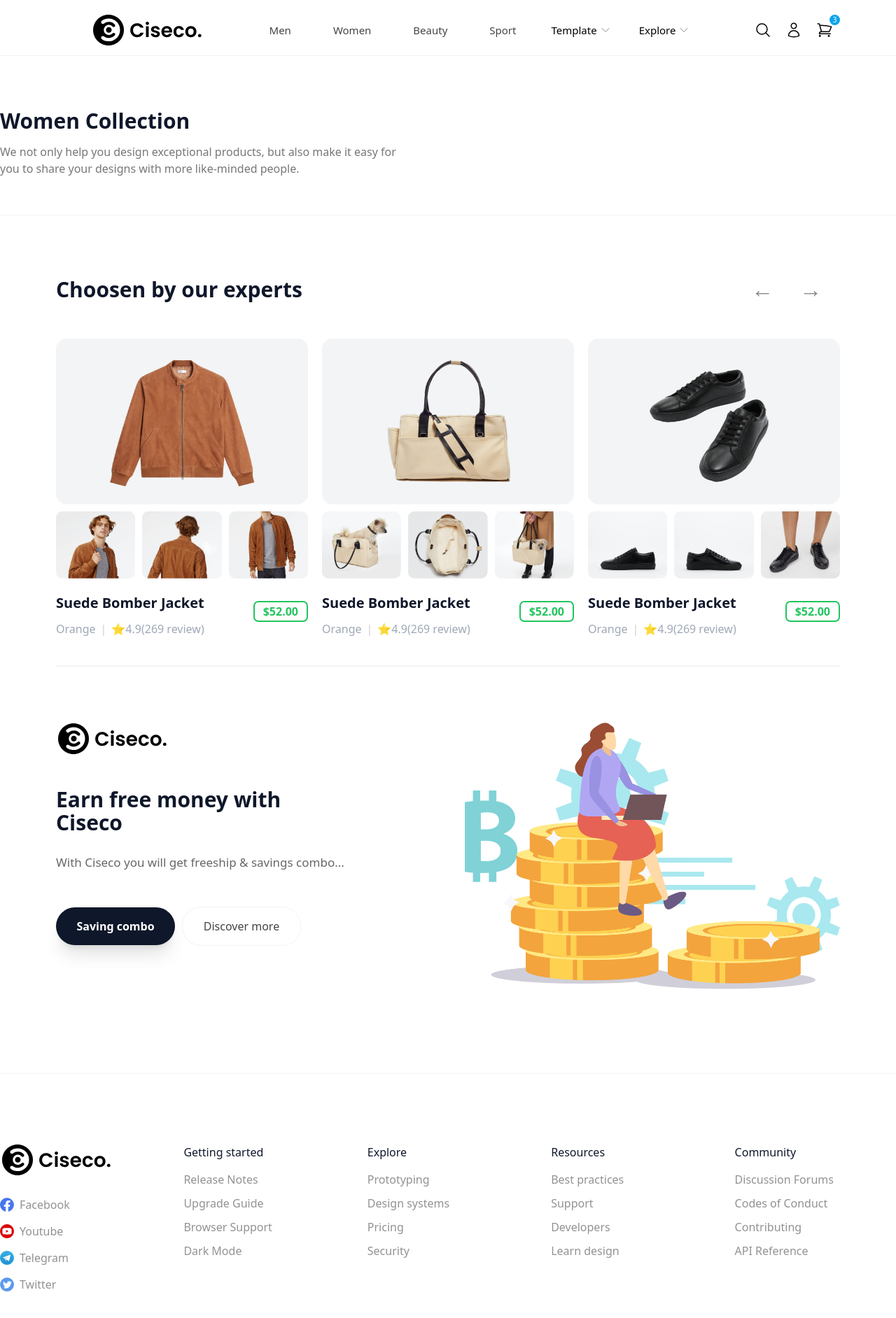
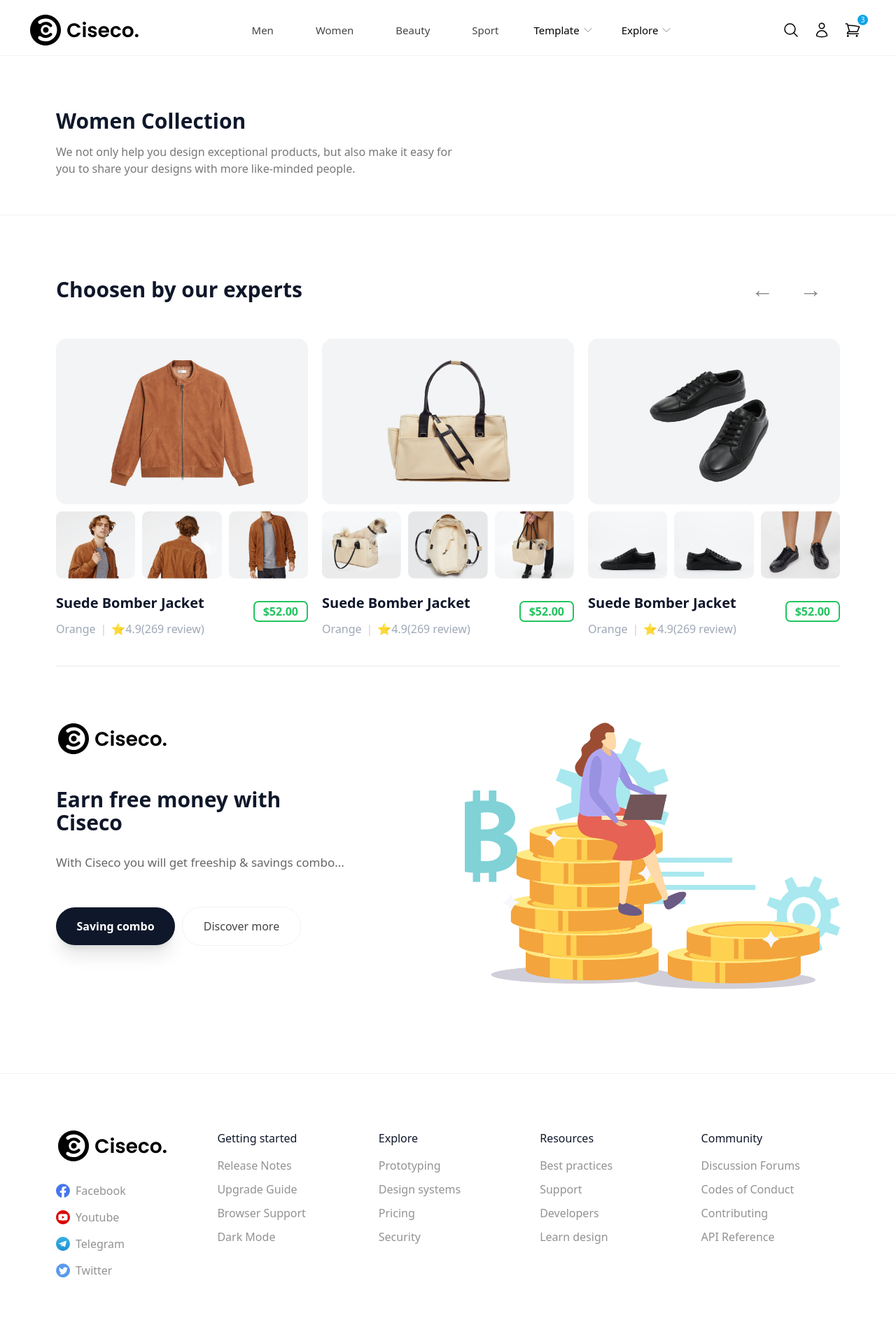
Before and after one commit to neda1998/shopping-website, a React (Create React App) app: page /women in a window 1280 px wide. Shown: the top 1884 px of the page at 70% size. Built offline with nearby package versions, Linux system fonts and the light colour scheme.

Commit message:
add styles for navbar, footer, comment components

```diff
--- a/src/Components/Comments/Comment.jsx
+++ b/src/Components/Comments/Comment.jsx
@@ -6,7 +6,7 @@ function Comment() {
   return (
     <div className={style.comment}>
       <div>
-        <p className="md:max-w-[600px] md:mt-0 mt-[65px]">
+        <p className="max-w-[400px] md:mt-0 mt-[65px]">
           Great quality products, affordable prices, fast and friendly delivery.
           I very recommend.
         </p>
--- a/src/Components/Footer/Footer.jsx
+++ b/src/Components/Footer/Footer.jsx
@@ -10,8 +10,8 @@ import AppContext from "../Context/AppContext";
 function Footer() {
   return (
     <AppContext.Consumer>
-      {({footerContent}) => (
-        <div className={`md:px-20 px-10 ${style.footer}`}>
+      {({ footerContent }) => (
+        <div className={`md:px-20 px-10 py-20 ${style.footer}`}>
           <div className="lg:hidden flex items-center sm:justify-start justify-between mb-10">
             <Logo />
             <div className="flex items-center sm:ml-10">
--- a/src/Components/Logo/Logo.jsx
+++ b/src/Components/Logo/Logo.jsx
@@ -2,11 +2,11 @@ import React from "react";
 import { Link } from "react-router-dom";
 import logo from "../../assets/svg/logo.svg";
 
-function Logo({customWidth, customMargin}) {
+function Logo({customWidth}) {
   return (
     <div>
       <Link to="/">
-        <img src={logo} alt="logo" style={{minWidth: customWidth, marginLeft: customMargin}}/>
+        <img src={logo} alt="logo" style={{minWidth: customWidth}}/>
       </Link>
     </div>
   );
--- a/src/Components/Navbar/Navbar.jsx
+++ b/src/Components/Navbar/Navbar.jsx
@@ -19,17 +19,17 @@ function Navbar() {
   return (
     <AppContext.Consumer>
       {({headerContent}) => (
-        <header className={`md:px-20 py-5 px-10 ${style.header}`}>
+        <header className={`md:px-17 py-5 px-10 ${style.header}`}>
         <div className={style.headItem}>
           <nav className={style.navbar}>
             {/* menu mobile */}
-            <div onClick={handleNav} className={`md:hidden ${style.toggleMenuMobile}`}>
+            <div onClick={handleNav} className={`lg:hidden ${style.toggleMenuMobile}`}>
               {nav ? <AiOutlineClose size={22} /> : <HiOutlineMenuAlt4 size={22} />}
             </div>
             {/* menu mobile */}
-            <Logo customWidth="162px" customMargin="50px"/>
+            <Logo customWidth="142px"/>
             <div>
-              <ul className={`${style.navItem} ${style.menuHeader} md:flex`}>
+              <ul className={`${style.navItem} ${style.menuHeader} hidden lg:flex`}>
                 <li>
                   <Link className={style.link} to="/men">
                     Men
--- a/src/Components/Navbar/UserBox.jsx
+++ b/src/Components/Navbar/UserBox.jsx
@@ -1,7 +1,7 @@
 import { React } from 'react';
 import style from "../../styles/Navbar.module.css";
 import user from "../../assets/images/user.png";
-// import DarkTheme from '../Theme/DarkTheme';
+import Theme from '../Theme/Theme';
 
 function UserBox() {
     return (
@@ -88,8 +88,8 @@ function UserBox() {
                             />
                         </svg>
                     </button>
-                    <span>Dark Theme</span>
-                    {/* <DarkTheme /> */}
+                    <span className='mr-5'>Dark Theme</span>
+                    <Theme />
                 </div>
                 <div className={style.itemUser}>
                     <button>
--- a/src/index.css
+++ b/src/index.css
@@ -121,7 +121,9 @@ body.dark span, body.dark p {
   font-weight: 600;
 }
 
-body.light {}
+body.dark .userBox {
+  background-color: var(--bg-black-100);
+}
 
 .image-container {
   background-repeat: no-repeat;
--- a/src/pages/Men.jsx
+++ b/src/pages/Men.jsx
@@ -7,7 +7,7 @@ import FilterProducts from '../Components/FilterProducts/FilterProducts';
 function Men() {
   return (
     <div>
-      <div className={style.MenPage}>
+      <div className={`md:px-20 px-10 ${style.MenPage}`}>
         <h1>Men Collection</h1>
         <p>We not only help you design exceptional products, but also make it easy for you to share your designs with more like-minded people.</p>
       </div>
--- a/src/pages/Women.jsx
+++ b/src/pages/Women.jsx
@@ -6,7 +6,7 @@ import SLiderChooseProduct from "../Components/SliderChooseProduct/SliderChooseP
 function Women() {
   return (
     <div>
-      <div className={style.MenPage}>
+      <div className={`md:px-20 px-10 ${style.MenPage}`}>
         <h1>Women Collection</h1>
         <p>We not only help you design exceptional products, but also make it easy for you to share your designs with more like-minded people.</p>
       </div>
--- a/src/styles/Footer.module.css
+++ b/src/styles/Footer.module.css
@@ -1,6 +1,5 @@
 .footer {
   border-top: 1px solid var(--border-gray-100);
-  padding: 100px 0;
 }
 
 .logoFooter {
--- a/src/styles/Navbar.module.css
+++ b/src/styles/Navbar.module.css
@@ -102,7 +102,7 @@
   border-radius: 8px;
   border-bottom: 1px solid var(--border-gray-100);
   padding: 21px 90px;
-  margin-top: 61px;
+  margin-top: 57px;
   background-color: var(--bg-white);
   box-shadow: var(--box-shadow);
   display: none;
@@ -289,7 +289,7 @@
   width: 261px;
   position: absolute;
   right: 0;
-  margin-top: 61px;
+  margin-top: 57px;
 }
 
 .propUser {
@@ -367,7 +367,7 @@
   border-radius: 18px;
   border: 1px solid var(--border-gray-100);
   padding: 23px 21px;
-  margin-top: 61px;
+  margin-top: 57px;
   position: absolute;
   right: 0;
   width: 430px;
@@ -654,6 +654,10 @@ body.dark {
   z-index: 1;
 }
 
+body.dark .userBox {
+  background-color: var(--bg-black-100);
+}
+
 @media screen and (max-width:768px) {
 
   .menuHeader,
```
Lines whose indentation alone changed are shown as unchanged.
